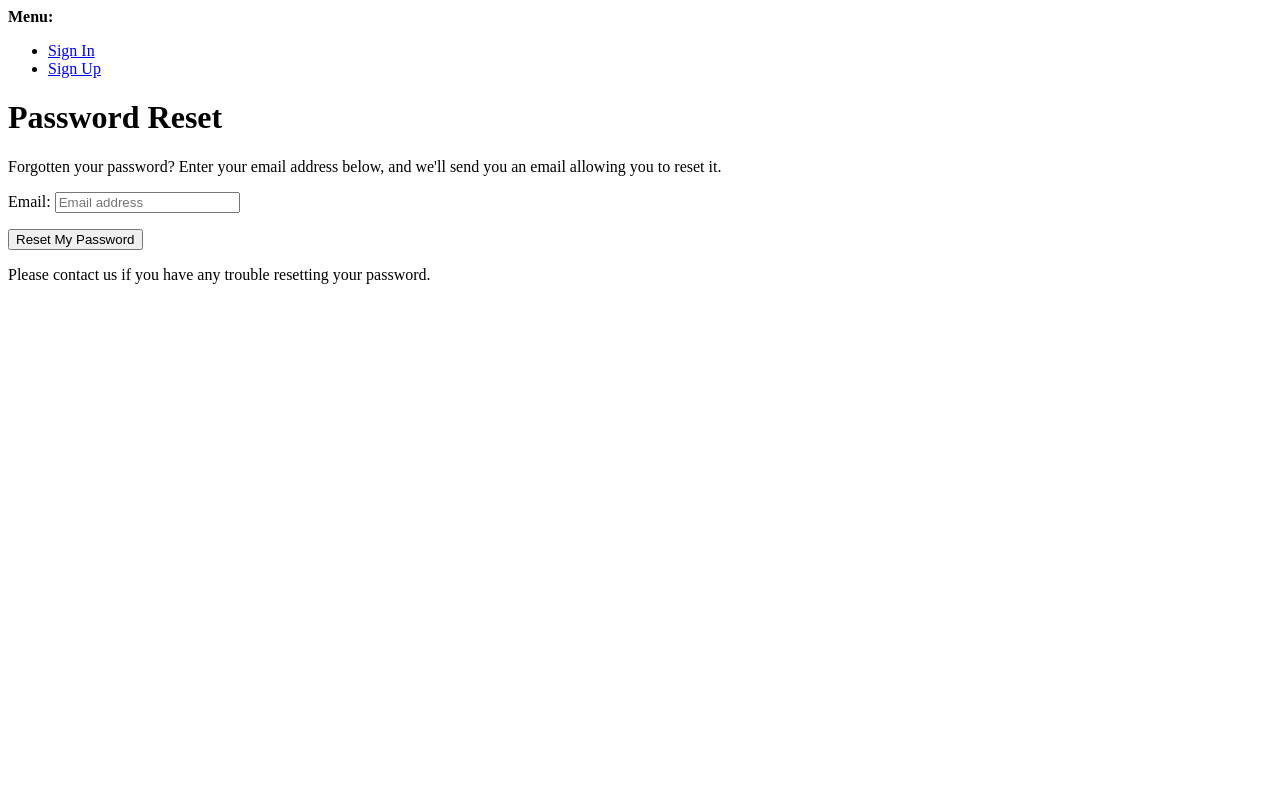
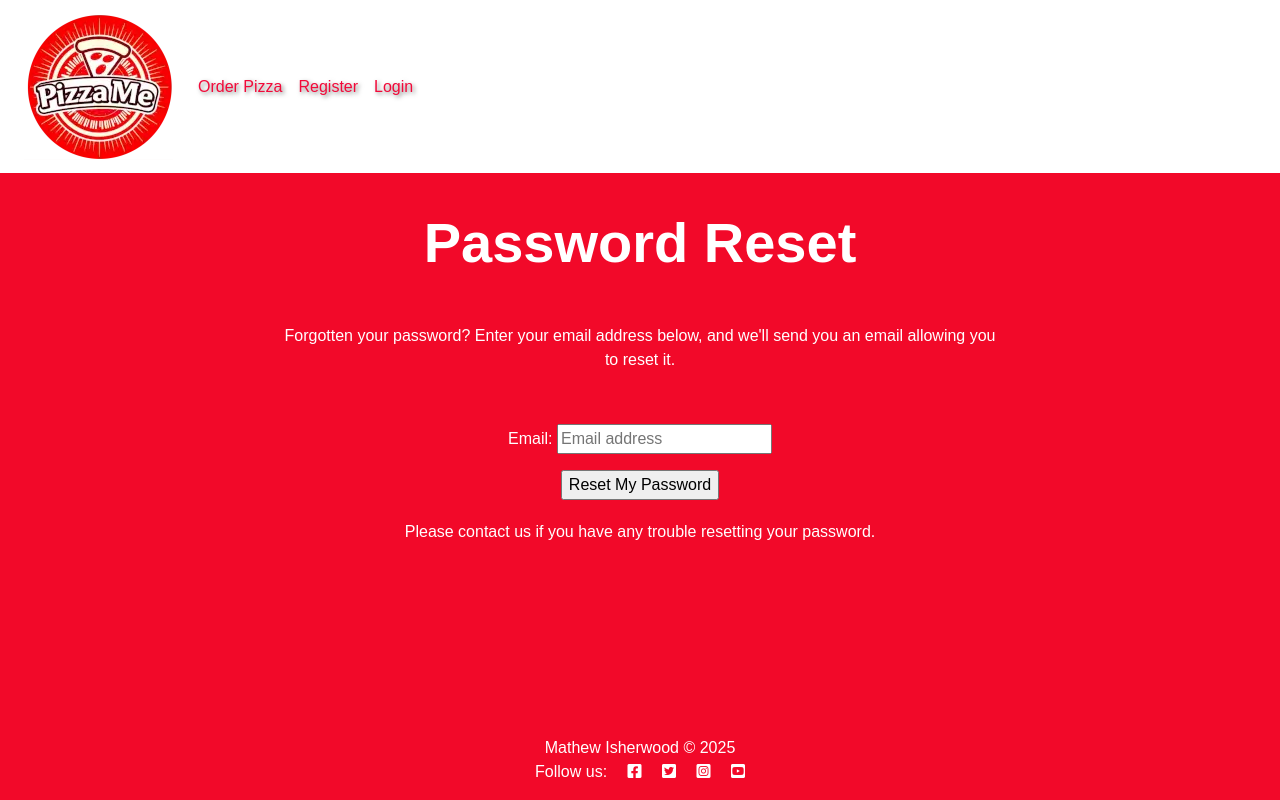
Before and after one commit to MathewIsherwood/PizzaVan, a Django app: page /accounts/password/reset/ in a window 1280 px wide. Run offline with Django 4.2, Linux system fonts and the light colour scheme.

Commit message:
Update: CSS added to templates

```diff
--- a/static/css/style.css
+++ b/static/css/style.css
@@ -205,7 +205,7 @@ body {
 
 /* Login Page & Register Page*/
 
-.register-title, .logout-title,
+.register-title, .logout-title, .password-reset-title,
 .login-title{
     color: #fff;
     font-size: 3.5em;
@@ -215,7 +215,7 @@ body {
     padding-bottom: 20px;
 }
 
-.register-text, .logout-text,
+.register-text, .logout-text, .password-reset-text,
 .login-text{
     color: #fff;
     font-size: 1em;
@@ -224,7 +224,7 @@ body {
     padding-bottom: 20px;
 }
 
-.register-form,
+.register-form, .password-reset-form,
 .login-form{
     color: #fff !important;
 }
--- a/templates/account/login.html
+++ b/templates/account/login.html
@@ -10,7 +10,7 @@
 <div class="container">
     <div class="row">
         <div class="col-md-8 mt-3 offset-md-2">
-            <h3 class="login-title">{% trans "Sign In" %}</h3>
+            <h1 class="login-title">{% trans "Sign In" %}</h1>
             <p class="login-text">{% blocktrans %}Welcome back to PizzaMe! To make an order, please log in. If you have not created an account yet, then <a class="link" href="{{ signup_url }}">sign up</a> first.{% endblocktrans %}</p>
         </div>
     </div>
--- a/templates/account/password_reset.html
+++ b/templates/account/password_reset.html
@@ -1,4 +1,4 @@
-{% extends "account/base.html" %}
+{% extends "base.html" %}
 
 {% load i18n %}
 {% load account %}
@@ -7,18 +7,29 @@
 
 {% block content %}
 
-    <h1>{% trans "Password Reset" %}</h1>
+<div class="container">
+    <div class="row">
+        <div class="col-md-8 mt-3 offset-md-2">
+            <h1 class="password-reset-title">{% trans "Password Reset" %}</h1>
             {% if user.is_authenticated %}
             {% include "account/snippets/already_logged_in.html" %}
             {% endif %}
 
-    <p>{% trans "Forgotten your password? Enter your email address below, and we'll send you an email allowing you to reset it." %}</p>
-
-    <form method="POST" action="{% url 'account_reset_password' %}" class="password_reset">
+            <p class="password-reset-text">{% trans "Forgotten your password? Enter your email address below, and we'll send you an email allowing you to reset it." %}</p>
+        </div>
+    </div>
+    <div class="row">
+        <div class="col-md-8 mt-3 offset-md-2 password-reset-form">
+            <form method="POST" action="{% url 'account_reset_password' %}">
                 {% csrf_token %}
+                <div style="text-align: center;">
                     {{ form.as_p }}
                     <input type="submit" value="{% trans 'Reset My Password' %}" />
+                </div>
             </form>
 
-    <p>{% blocktrans %}Please contact us if you have any trouble resetting your password.{% endblocktrans %}</p>
+            <p class="password-reset-text">{% blocktrans %}Please contact us if you have any trouble resetting your password.{% endblocktrans %}</p>
+        </div>
+    </div>
+</div>
 {% endblock content %}
```
Lines whose indentation alone changed are shown as unchanged.
